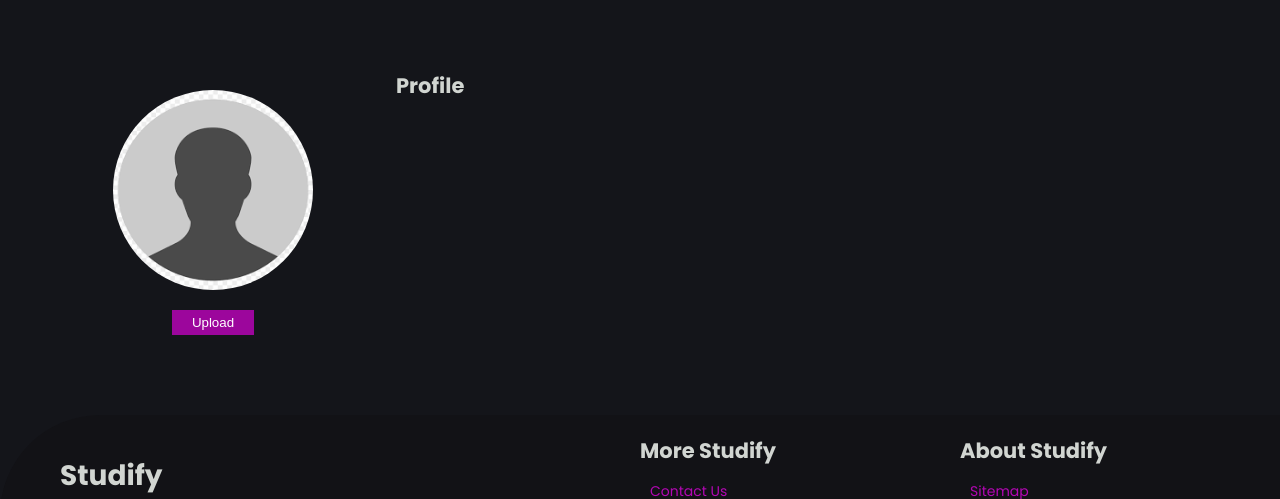
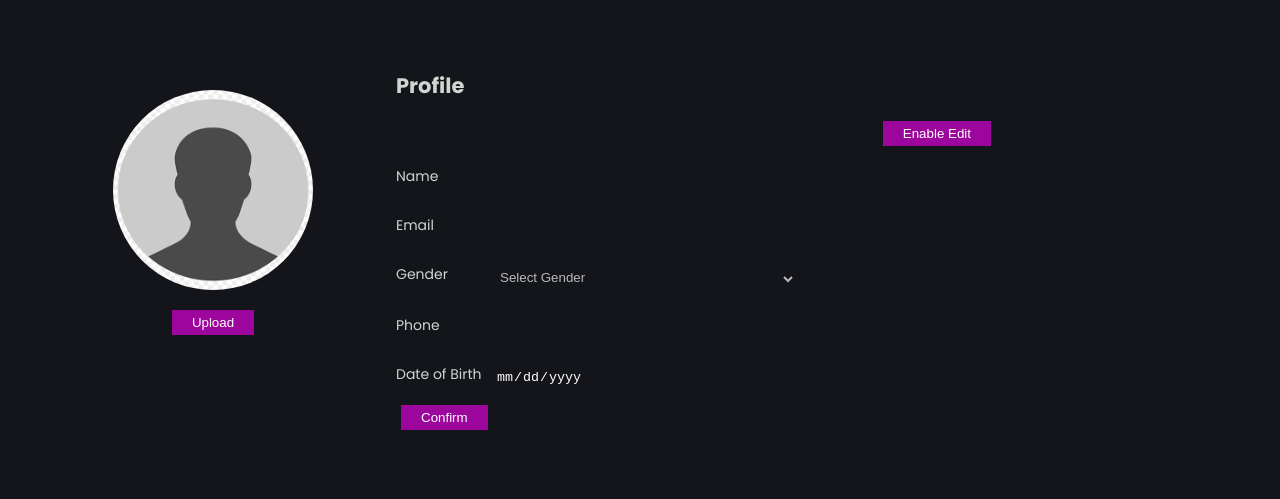
Before and after one commit to AliWayne101/studify, a Next.js app: page /profile in a window 1280 px wide. Shown: the part 260-759 px from the top of the page. Built offline with nearby package versions, Linux system fonts and the light colour scheme; no server answers; the database is empty; sample sign-in values are in the browser's storage.

Commit message:
Fixed: Login Issue and Updated profile

```diff
--- a/app/api/posts/route.ts
+++ b/app/api/posts/route.ts
@@ -1,9 +1,9 @@
 import UserModel, { IUserInfo } from "@/schema/userinfo";
 import AttendanceModel from "@/schema/attendanceinfo";
-import { AttStatus, AttStatusDay, Connect, CreateNotification, getDate, hashPassword, ServResponse, UniqueID } from "@/utils";
+import { AttStatus, AttStatusDay, Connect, CreateNotification, getDate, hashPassword, isPasswordValid, ServResponse, UniqueID } from "@/utils";
 import mongoose from "mongoose";
 import { NextRequest, NextResponse } from 'next/server';
-import { BasicInfoProps, ProperUserInterface, SubjectDetail } from "@/interfaces";
+import { BasicInfoProps, ProperUserInterface, ServerResponse, SubjectDetail } from "@/interfaces";
 import ClassModel from "@/schema/classinfo";
 import NotifModel from "@/schema/notifinfo";
 import SubjectsModel from "@/schema/subjectsinfo";
@@ -21,15 +21,6 @@ export const POST = async (request: NextRequest) => {
     const { Request } = body;
 
     switch (Request) {
-        case "login":
-            var { Email } = body;
-            try {
-                const doc = await UserModel.findOne({ Email: Email }).exec();
-                return NextResponse.json({ message: "OK", doc: doc }, { status: 200 });
-            } catch (err) {
-                return NextResponse.json({ message: "ERROR", error: err }, { status: 200 });
-            }
-            break;
         case "getuserbyid":
             var { uid } = body;
             const doc = await UserModel.findOne({ UID: uid }).exec();
@@ -124,7 +115,7 @@ export const POST = async (request: NextRequest) => {
                     returnData.push({ Title: "Absent", Info: absentStudents.toString() });
                     returnData.push({ Title: "Leave", Info: leaveStudents.toString() });
                 }
-            } else if ( Role === "Parent") {
+            } else if (Role === "Parent") {
 
             }
 
@@ -369,7 +360,7 @@ export const POST = async (request: NextRequest) => {
             break;
         case "assignsubject":
             try {
-                var { SchoolName, SubjectName, SubjectTeacherUID, Caster} = body;
+                var { SchoolName, SubjectName, SubjectTeacherUID, Caster } = body;
                 const subject = await SubjectsModel.findOne({ SchoolName: SchoolName });
                 var rVal = {
                     message: "ERROR",
@@ -429,6 +420,30 @@ export const POST = async (request: NextRequest) => {
                 return NextResponse.json({ message: "ERROR", error: "Seems to be an error on server side, please contact the developer!" }, { status: 200 });
             }
             break;
+        case "edituser":
+            var { uid, Name, Email, Gender, Phone, DOB, Password } = body;
+            try {
+                const user = await UserModel.findOne({ UID: uid }).exec();
+                if (user) {
+                    user.Name = Name;
+                    user.Email = Email;
+                    user.Gender = Gender;
+                    user.Phone = Phone;
+                    user.DOB = DOB;
+                    const isValid = await isPasswordValid(Password, user.Password);
+                    if (isValid) {
+                        await user.save();
+                        return NextResponse.json({ message: "OK", doc: user }, { status: 200 });
+                    } else {
+                        return NextResponse.json({ message: "ERROR", error: "Incorrect Password, please type in the correct password" }, { status: 200 });
+                    }
+                } else {
+                    return NextResponse.json({ message: "ERROR", error: "There seems to be an issue on server side, please try again or contact the developer" }, { status: 200 });
+                }
+            } catch (err) {
+                return NextResponse.json({ message: "ERROR", error: err }, { status: 200 });
+            }
+            break;
         default:
             return NextResponse.json({ message: "Invalid Request", body: body }, { status: 200 });
     }
--- a/app/auth.ts
+++ b/app/auth.ts
@@ -1,6 +1,7 @@
 import { SESSION_AGE } from "@/configs";
 import UserModel from "@/schema/userinfo";
 import { Connect, isPasswordValid } from "@/utils";
+import { compare } from "bcryptjs";
 import { AuthOptions, DefaultSession, getServerSession } from "next-auth";
 import CredentialsProvider from 'next-auth/providers/credentials';
 import { signOut } from "next-auth/react";
@@ -42,7 +43,7 @@ const authOptions: AuthOptions = {
                 }
 
                 // Check password match
-                const isValid = isPasswordValid(credentials.password, user.Password);
+                const isValid = await isPasswordValid(credentials.password, user.Password);
                 if (!isValid) {
                     return null;
                 }
--- a/app/css/login.scss
+++ b/app/css/login.scss
@@ -2,35 +2,42 @@
     display: flex;
     align-items: center;
     justify-content: center;
+}
+
 
 .login {
     &-in {
         margin-top: 20px;
         margin-bottom: 10px;
         display: flex;
+
         label {
             position: absolute;
             pointer-events: none;
             transition: all 300ms ease-in-out;
         }
 
-            input, select {
+        input,
+        select {
             min-width: 400px !important;
             background-color: transparent;
             border: none;
-                padding: 5px 10px 5px 80px;
+            padding: 5px 10px 5px 100px;
             border-bottom: 4px solid transparent;
             color: var(--foreground);
             transition: all 300ms ease-in-out;
+
             &:focus,
             &:active {
                 border-bottom: 4px solid var(--theme-main);
                 outline: none;
             }
+
             &:focus {
                 padding: 5px 10px;
             }
-                &:focus + label {
+
+            &:focus+label {
                 transform: translateY(-20px);
             }
 
@@ -46,10 +53,11 @@
 @media screen and (max-width: 480px) {
     .login {
         &-in {
-                input, select {
+
+            input,
+            select {
                 min-width: 100% !important;
             }
         }
     }
 }
-}
--- a/app/css/profile.scss
+++ b/app/css/profile.scss
@@ -22,4 +22,15 @@
             align-items: center;
         }
     }
+    &-right {
+        h2 {
+            margin-bottom: 20px;
+        }
+        &-edit {
+            width: 600px;
+            display: flex;
+            align-items: right;
+            justify-content: right;
+        }
+    }
 }
--- a/app/css/sections/components/button.scss
+++ b/app/css/sections/components/button.scss
@@ -2,6 +2,7 @@ button {
     background-color: var(--theme-main);
     border: none;
     padding: 5px 20px;
+    margin: 0 5px;
     cursor: pointer;
     color: white;
     transition: all 300ms ease-in;
--- a/app/profile/page.tsx
+++ b/app/profile/page.tsx
@@ -1,11 +1,12 @@
 "use client"
 import "../css/profile.scss";
+import "../css/login.scss";
 import React, { useEffect, useState } from 'react'
 import Struct from '../Struct'
 import LoadingScreen from '../components/LoadingScreen'
 import { useSession } from 'next-auth/react'
 import { IUserInfo } from '@/schema/userinfo'
-import { getImageLink, sendRequest } from '@/utils'
+import { getImageLink, isPasswordValid, sendRequest } from '@/utils'
 import { ShowToast } from '../utilsjsx'
 import Image from "next/image";
 import Button from "../components/Button";
@@ -13,26 +14,62 @@ import Button from "../components/Button";
 const Profile = () => {
   const [isLoadingCompleted, setIsLoadingCompleted] = useState(false);
   const [profileData, setProfileData] = useState<IUserInfo>();
+  const [blockEdit, setBlockEdit] = useState(true);
+  const [saveProfile, setSaveProfile] = useState(false);
+  const [changingPassword, setChangingPassword] = useState("");
   const { data: session } = useSession();
 
   useEffect(() => {
-    if (session) {
+    if (session)
+      getUser();
+  }, [session])
+
   const getUser = async () => {
     setIsLoadingCompleted(false);
     const response = await sendRequest("/api/posts", {
       Request: "getuserbyid",
       uid: session?.user.uid
     });
+    if (response.message === "OK")
+      setProfileData(response.results.doc);
+    else
+      ShowToast("Error", "Unable to fetch data from server, please refresh the page", null);
+
+    setIsLoadingCompleted(true);
+  }
+
+  const handleChange = (e: React.ChangeEvent<HTMLInputElement> | React.ChangeEvent<HTMLSelectElement>) => {
+    if (profileData) {
+      setProfileData({
+        ...profileData,
+        [e.target.name]: e.target.value
+      });
+    }
+  }
+
+  const MakeChanges = async () => {
+    setIsLoadingCompleted(false);
+    if (!profileData) return;
+    const response = await sendRequest("/api/posts", {
+      Request: "edituser",
+      uid: session?.user.uid,
+      Name: profileData?.Name,
+      Email: profileData?.Email,
+      Gender: profileData?.Gender,
+      Phone: profileData?.Phone,
+      DOB: profileData?.DOB,
+      Password: changingPassword
+    });
     if (response.message === "OK") {
+      ShowToast("Success", "Profile updated successfully", null);
+      setBlockEdit(true);
+      setSaveProfile(false);
       setProfileData(response.results.doc);
     } else {
-          ShowToast("Error", "Unable to fetch data from server, please refresh the page", null);
+      ShowToast("Error", response.error, null);
     }
     setIsLoadingCompleted(true);
   }
-      getUser();
-    }
-  }, [session])
 
   return (
     <Struct LoadingCompleted={setIsLoadingCompleted}>
@@ -48,6 +85,54 @@ const Profile = () => {
           </div>
           <div className="profile-right">
             <h2>Profile</h2>
+            {
+              saveProfile ?
+                <>
+                  <h3>Confirm</h3>
+                  <p>Please fill in your password to make changes</p>
+                  <div className="login">
+                    <div className="login-in">
+                      <input autoComplete="false" onChange={(e) => setChangingPassword(e.target.value)} type="password" name="Password" id="Password" />
+                      <label htmlFor="Name">Password</label>
+                    </div>
+                    <Button onClick={MakeChanges}>Save Changes</Button>
+                    <Button onClick={() => setSaveProfile(false)}>Cancel</Button>
+                  </div>
+                </>
+                :
+                <>
+                  <div className="profile-right-edit">
+                    <Button onClick={() => setBlockEdit(!blockEdit)}>{blockEdit ? "Enable" : "Disable"} Edit</Button>
+                  </div>
+                  <div className="login">
+                    <div className="login-in">
+                      <input disabled={blockEdit} onChange={handleChange} type="text" name="Name" id="Name" value={profileData?.Name || ''} />
+                      <label htmlFor="Name">Name</label>
+                    </div>
+                    <div className="login-in">
+                      <input disabled={blockEdit} onChange={handleChange} type="email" name="Email" id="Email" value={profileData?.Email || ''} />
+                      <label htmlFor="Email">Email</label>
+                    </div>
+                    <div className="login-in">
+                      <select disabled={blockEdit} name="Gender" id="Gender" onChange={handleChange}>
+                        <option className='bg' value="">Select Gender</option>
+                        <option className='bg' value="Male">Male</option>
+                        <option className='bg' value="Female">Female</option>
+                      </select>
+                      <label htmlFor="Gender">Gender</label>
+                    </div>
+                    <div className="login-in">
+                      <input disabled={blockEdit} onChange={handleChange} type="text" name="Phone" id="Phone" value={profileData?.Phone || ''} />
+                      <label htmlFor="Phone">Phone</label>
+                    </div>
+                    <div className="login-in">
+                      <input disabled={blockEdit} onChange={handleChange} type="date" name="DOB" id="DOB" value={profileData?.DOB ? (new Date(profileData.DOB.toString())).toISOString().split('T')[0] : ''} />
+                      <label htmlFor="DOB">Date of Birth</label>
+                    </div>
+                    <Button onClick={() => setSaveProfile(true)}>Confirm</Button>
+                  </div>
+                </>
+            }
 
           </div>
         </div>
--- a/interfaces.ts
+++ b/interfaces.ts
@@ -69,3 +69,9 @@ export interface SubjectDetail {
     SubjectName: string;
     SubjectTeacherUID: string;
 }
+
+export interface ServerResponse {
+    message: string,
+    error?: string,
+    results?: any
+}
--- a/schema/subjectsinfo.ts
+++ b/schema/subjectsinfo.ts
@@ -1,11 +1,11 @@
-import { SubjectList } from "@/interfaces";
+import { SubjectDetail } from "@/interfaces";
 import mongoose, { Model, Schema } from "mongoose";
 
 export interface ISubjectsInfo {
     _id: mongoose.Types.ObjectId;
     UID: string;
     SchoolName: string;
-    SubjectList: SubjectList[];
+    SubjectList: SubjectDetail[];
 }
 
 const Subjects = new Schema<ISubjectsInfo>({
--- a/schema/userinfo.ts
+++ b/schema/userinfo.ts
@@ -18,7 +18,6 @@ export interface IUserInfo {
     DOB: Date;
     JoinedOn: Date;
     isActive: boolean;
-    Subjects: string[];
 }
 
 const Users = new Schema<IUserInfo>({
@@ -51,7 +50,6 @@ const Users = new Schema<IUserInfo>({
         type: Boolean,
         default: true
     },
-    Subjects: [String],
 });
 
 let UserModel: Model<IUserInfo>;
```
Also changed, not shown: utils.ts (+5 -4 lines). Lines whose indentation alone changed are shown as unchanged.
